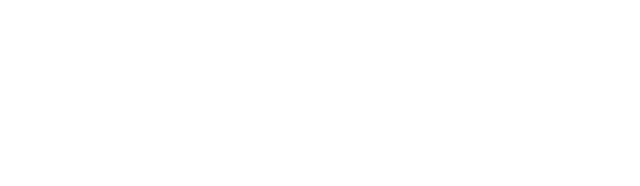
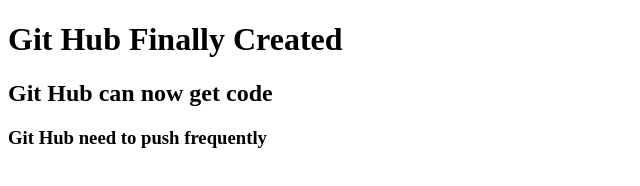
Before and after one commit to valobasi/my-second-repo, a plain HTML site: page index.html in a window 1280 px wide. Shown: the whole page, without its empty margins (0-640 px from the left). Drawn offline with Linux system fonts and the light colour scheme.

Commit message:
code changed

```diff
--- a/index.html
+++ b/index.html
@@ -7,6 +7,9 @@
     <title>My second github repo</title>
 </head>
 <body>
+    <h1>Git Hub Finally Created</h1>
+    <h2>Git Hub can now get code</h2>
+    <h3>Git Hub need to push frequently</h3>
 
 </body>
 </html>
```
